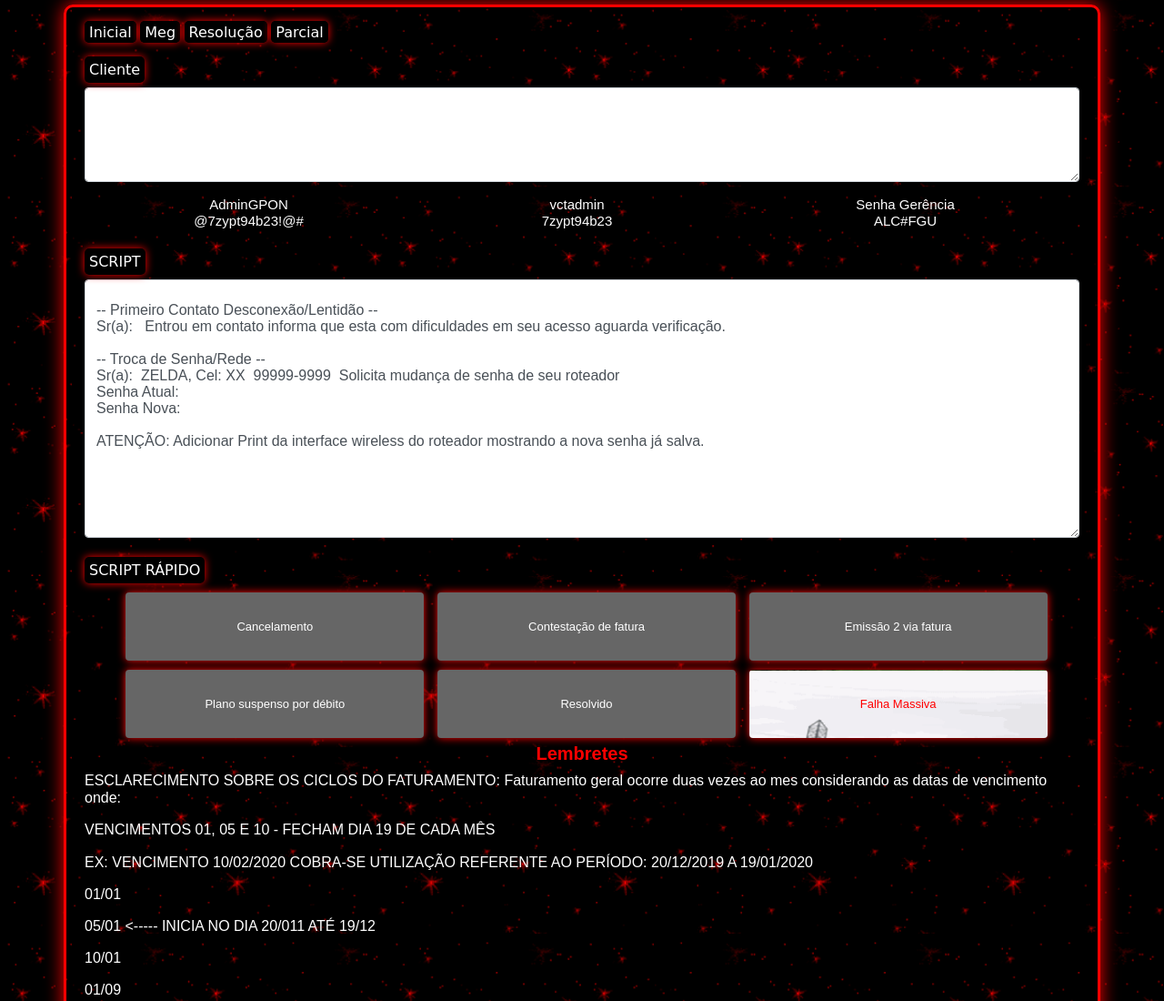
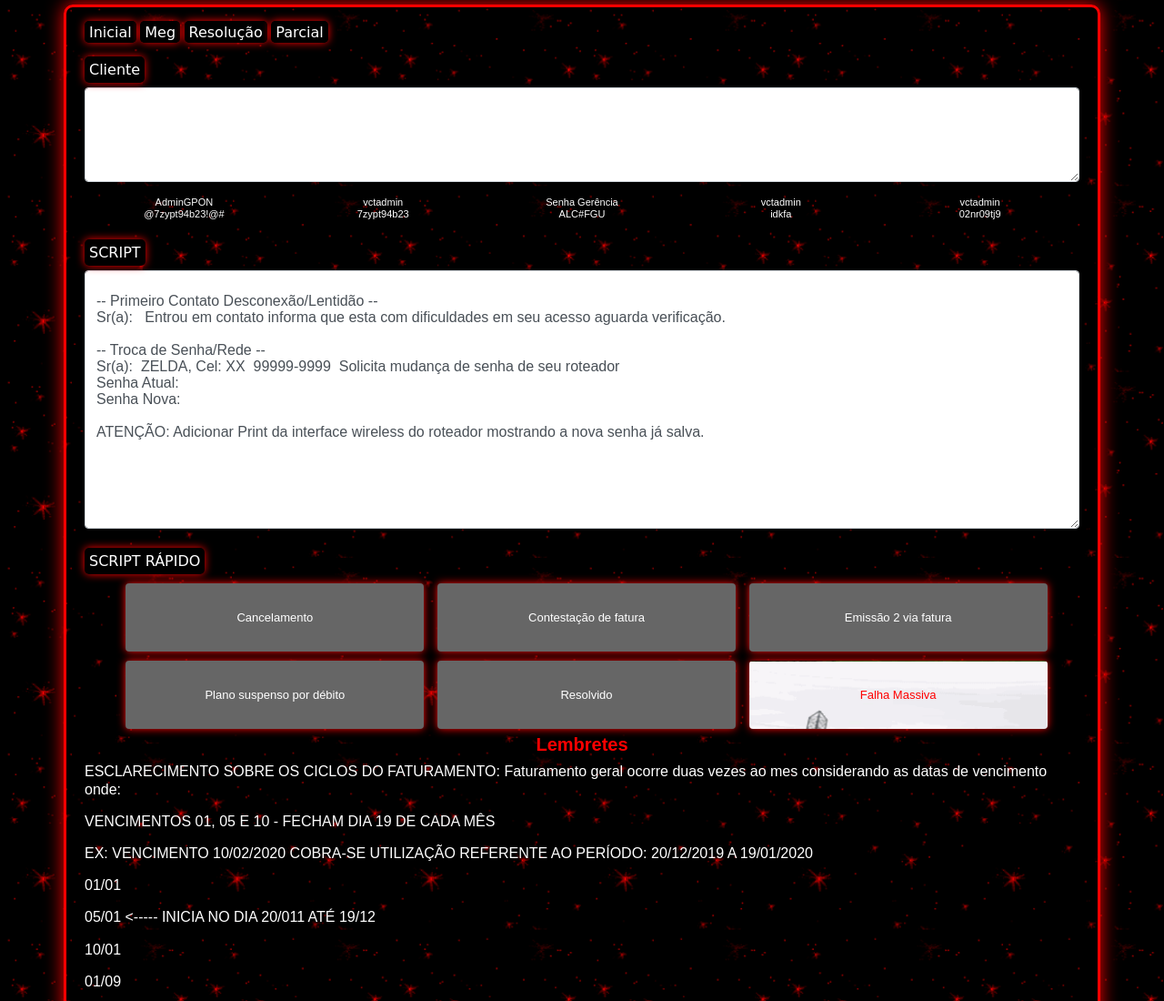
Before and after one commit to christianbarbosa/ScriptOn, a website built with webpack: page Christian/demo/ScriptOn.html in a window 1280 px wide. Shown: the top 1100 px of the page at 91% size. Built offline with nearby package versions, Linux system fonts and the light colour scheme.

Commit message:
vesão 1.0.5

```diff
--- a/Christian/demo/ScriptOn.html
+++ b/Christian/demo/ScriptOn.html
@@ -56,6 +56,21 @@
   ALC#FGU
   </p>
 </div>
+
+<div class="box naomuda">
+  <p class="senha" align="center">
+  vctadmin<br>
+  idkfa
+  </p>
+</div>
+
+<div class="box naomuda">
+  <p class="senha" align="center">
+  vctadmin<br>
+  02nr09tj9
+  </p>
+</div>
+
 
 
 
--- a/Christian/demo/estilo.css
+++ b/Christian/demo/estilo.css
@@ -81,13 +81,12 @@ button{
 }
 
 .box{
-  font-size: 10px;
-  width: 33%;
+  width: 20%;
   float: left;
 }
 
 .senha{
-  font-size: 15px;
+  font-size: 11px;
 }
 
 .btn{
```
